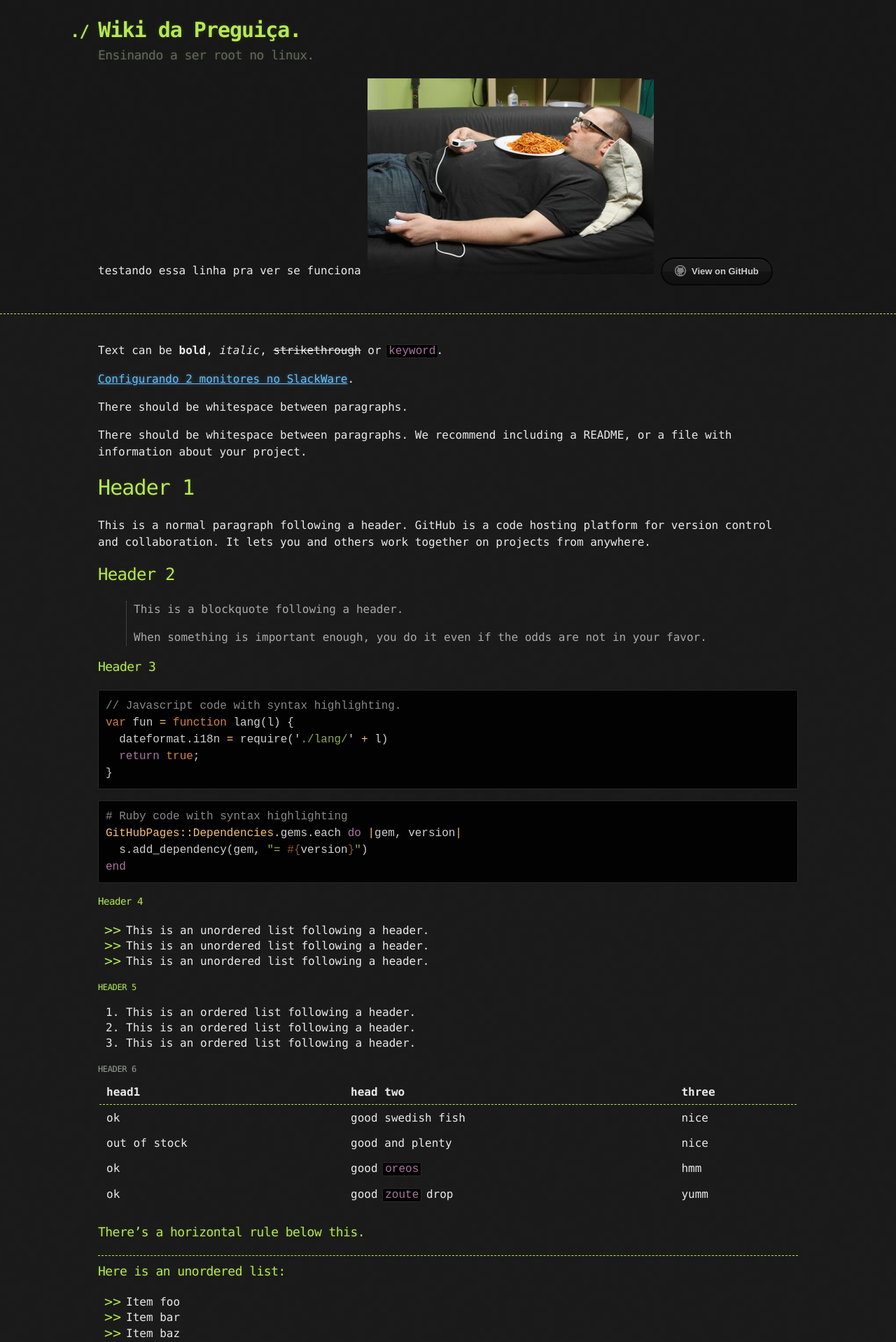
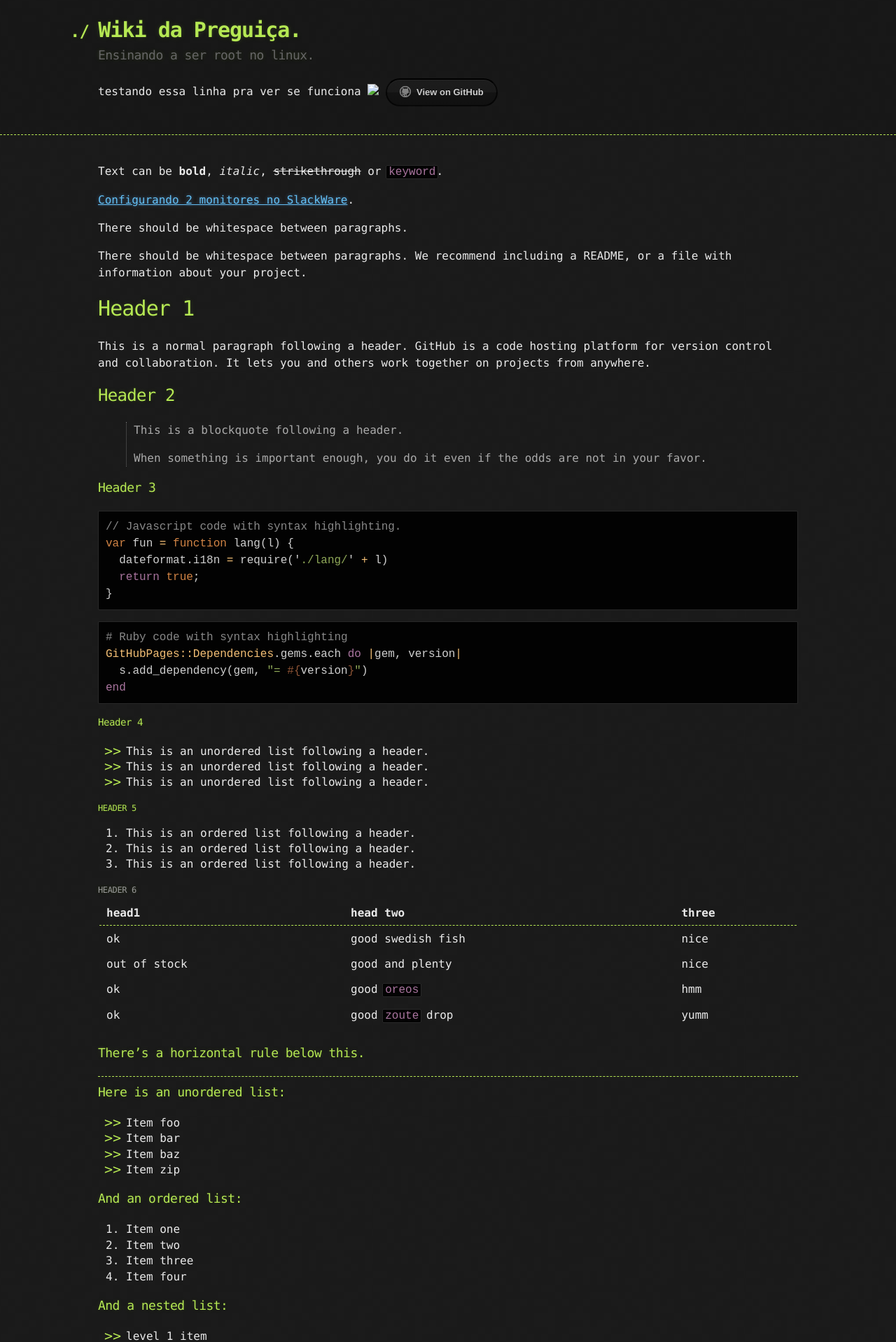
Before and after one commit to lfontesc/wikidapreguica, a Jekyll site: the page built from index.md, in a window 1280 px wide. Shown: the top 1918 px of the page at 70% size. Built offline with Jekyll 4.4.1, drawn with Linux system fonts in a browser that asks for light colours.

Commit message:
quuinto commit

```diff
--- a/_layouts/default.html
+++ b/_layouts/default.html
@@ -21,7 +21,7 @@
             <a href="{{ site.github.zip_url }}" class="btn">Download as .zip</a>
             <a href="{{ site.github.tar_url }}" class="btn">Download as .tar.gz</a>
           {% endif %}
-          testando essa linha pra ver se funciona <img src="./../assets/images/preguica.jpg">
+          testando essa linha pra ver se funciona <img src="wikidapreguica/assets/images/preguica.jpg">
           <a href="{{ site.github.repository_url }}" class="btn btn-github"><span class="icon"></span>View on GitHub</a>
         </section>
       </div>
```
